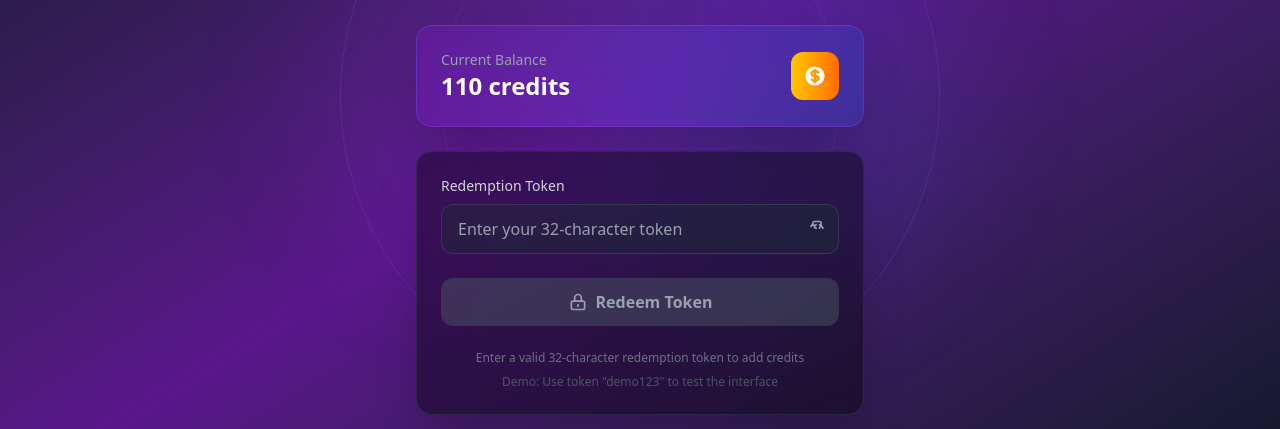
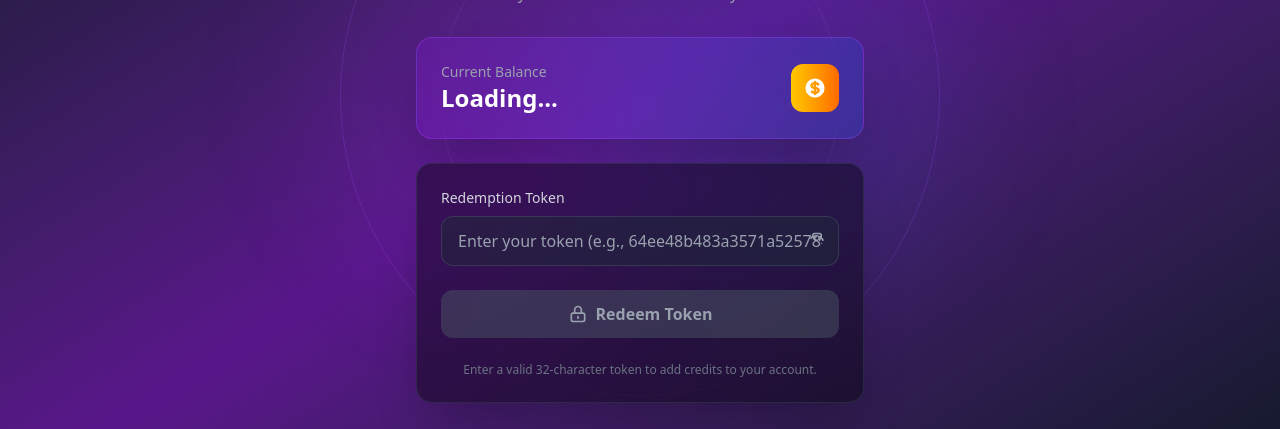
Before and after one commit to Automica1/frontend, a Next.js app: page /credits in a window 1280 px wide. Shown: the part 304-733 px from the top of the page. Built offline with nearby package versions, Linux system fonts and the light colour scheme; no server answers.

Commit message:
credit store

```diff
--- a/app/(main)/credits/page.tsx
+++ b/app/(main)/credits/page.tsx
@@ -1,6 +1,8 @@
 'use client';
 
 import React, { useState } from 'react';
+import { apiService } from '../lib/apiService'; // Adjust path as needed
+import { useCreditsStore } from '../stores/creditsStore'; // Adjust path as needed
 
 export default function CreditsPage() {
   const [token, setToken] = useState('');
@@ -10,30 +12,46 @@ export default function CreditsPage() {
   const [creditsAdded, setCreditsAdded] = useState<number | null>(null);
   const [previousCredits, setPreviousCredits] = useState<number | null>(null);
 
-  // Mock credits for demo - replace with actual store
-  const credits = 110;
+  // Get credits from store to display current balance
+  const { credits } = useCreditsStore();
 
   const handleSubmit = async () => {
     if (!token.trim()) {
       setStatus('error');
-      setMessage('Please enter a valid token');
+      setMessage('Please enter a token.');
       return;
     }
 
     setIsSubmitting(true);
     setStatus('loading');
-    setMessage('Redeeming your token...');
+    setMessage('Redeeming token...');
 
+    // Store current credits before redemption
     setPreviousCredits(credits || 0);
 
-    // Simulate API call for demo
-    setTimeout(() => {
-      if (token === 'demo123') {
+    try {
+      const result = await apiService.redeemToken(token);
+
+      // Backend returns different structure - check for message presence instead of success field
+      if (result.message && result.message.toLowerCase().includes('success')) {
         setStatus('success');
-        setCreditsAdded(50);
-        setMessage('Token redeemed successfully! +50 credits added • New balance: 160 credits');
+        setCreditsAdded(result.creditsAdded || 0); // Use 'creditsAdded' instead of 'credits'
+
+        // Create a more detailed success message
+        let successMessage = 'Token redeemed successfully!';
+        if (result.creditsAdded) {
+          successMessage += ` +${result.creditsAdded} credits added`;
+        }
+        if (result.remainingCredits) {
+          successMessage += ` • New balance: ${result.remainingCredits} credits`;
+        }
+
+        setMessage(successMessage);
+
+        // Clear the token input after successful redemption
         setToken('');
 
+        // Auto-hide success message after 5 seconds
         setTimeout(() => {
           if (status === 'success') {
             setStatus('idle');
@@ -44,14 +62,33 @@ export default function CreditsPage() {
         }, 5000);
       } else {
         setStatus('error');
-        setMessage('Invalid token. Please check your token and try again.');
+        setMessage(`${result.message || 'Token redemption failed'}`);
       }
+    } catch (error: any) {
+      setStatus('error');
+
+      // Handle different types of errors
+      if (error.message.includes('Invalid token format')) {
+        setMessage('Invalid token format. Please check your token and try again.');
+      } else if (error.message.includes('Authentication failed')) {
+        setMessage('Authentication failed. Please log in and try again.');
+      } else if (error.message.includes('Network error')) {
+        setMessage('Network error. Please check your connection and try again.');
+      } else {
+        // Use the error message from the API if available, otherwise use generic message
+        const errorMessage = error.errorData?.message || error.message || 'Failed to redeem token. Please try again.';
+        setMessage(`${errorMessage}`);
+      }
+
+      console.error('Token redemption failed:', error);
+    } finally {
       setIsSubmitting(false);
-    }, 2000);
+    }
   };
 
   const handleInputChange = (e: React.ChangeEvent<HTMLInputElement>) => {
     setToken(e.target.value);
+    // Clear previous messages when user starts typing
     if (status !== 'idle') {
       setStatus('idle');
       setMessage('');
@@ -92,7 +129,9 @@ export default function CreditsPage() {
           <div className="flex items-center justify-between">
             <div>
               <p className="text-gray-400 text-sm">Current Balance</p>
-              <p className="text-2xl font-bold text-white">{credits} credits</p>
+              <p className="text-2xl font-bold text-white">
+                {typeof credits === 'number' ? `${credits} credits` : 'Loading...'}
+              </p>
             </div>
             <div className="w-12 h-12 bg-gradient-to-r from-yellow-400 to-orange-500 rounded-xl flex items-center justify-center">
               <svg className="w-6 h-6 text-white" fill="currentColor" viewBox="0 0 20 20">
@@ -114,7 +153,7 @@ export default function CreditsPage() {
               <div className="relative">
                 <input
                   type="text"
-                  placeholder="Enter your 32-character token"
+                  placeholder="Enter your token (e.g., 64ee48b483a3571a52578438d39cf4d1)"
                   value={token}
                   onChange={handleInputChange}
                   onKeyPress={handleKeyPress}
@@ -198,11 +237,8 @@ export default function CreditsPage() {
 
           {/* Help Text */}
           <div className="mt-6 text-center">
-            <p className="text-xs text-gray-500 mb-2">
-              Enter a valid 32-character redemption token to add credits
-            </p>
-            <p className="text-xs text-gray-600">
-              Demo: Use token "demo123" to test the interface
+            <p className="text-xs text-gray-500">
+              Enter a valid 32-character token to add credits to your account.
             </p>
           </div>
         </div>
```
